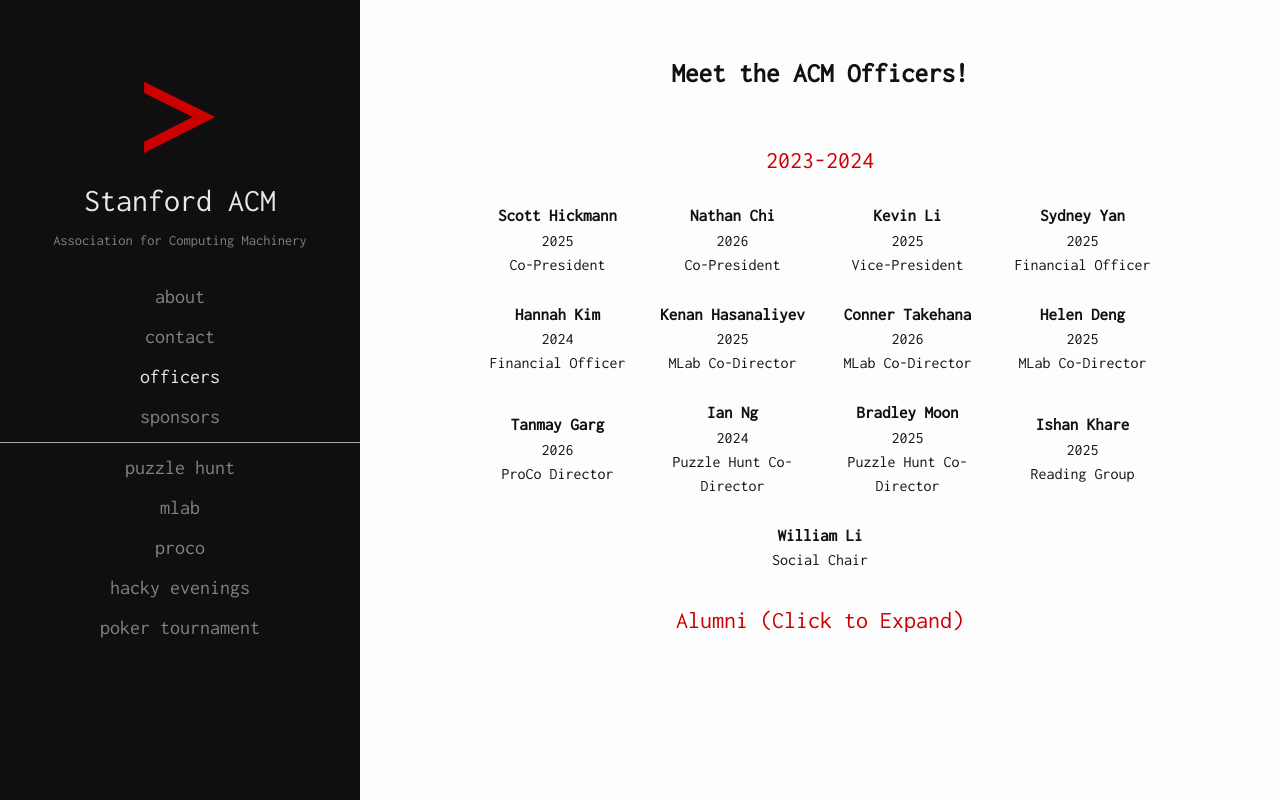
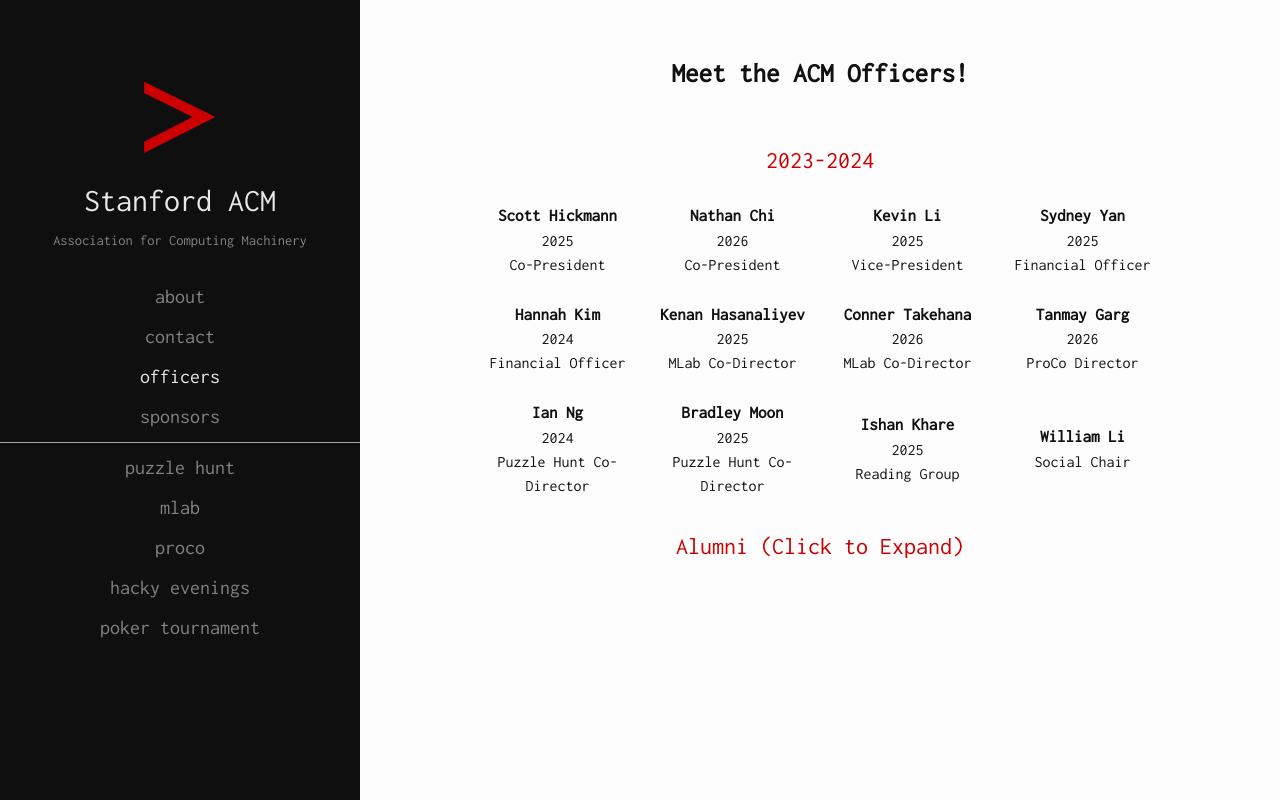
Before and after one commit to StanfordACM/Stanford-ACM, a Next.js app: page /officers in a window 1280 px wide. Built offline with nearby package versions, Linux system fonts and the light colour scheme.

Commit message:
Remove Helen

```diff
--- a/pages/officers.tsx
+++ b/pages/officers.tsx
@@ -29,7 +29,6 @@
             year={2026}
             position="MLab Co-Director"
           />
-          <Person name="Helen Deng" year={2025} position="MLab Co-Director" />
           <Person name="Tanmay Garg" year={2026} position="ProCo Director" />
           <Person
             name="Ian Ng"
```
